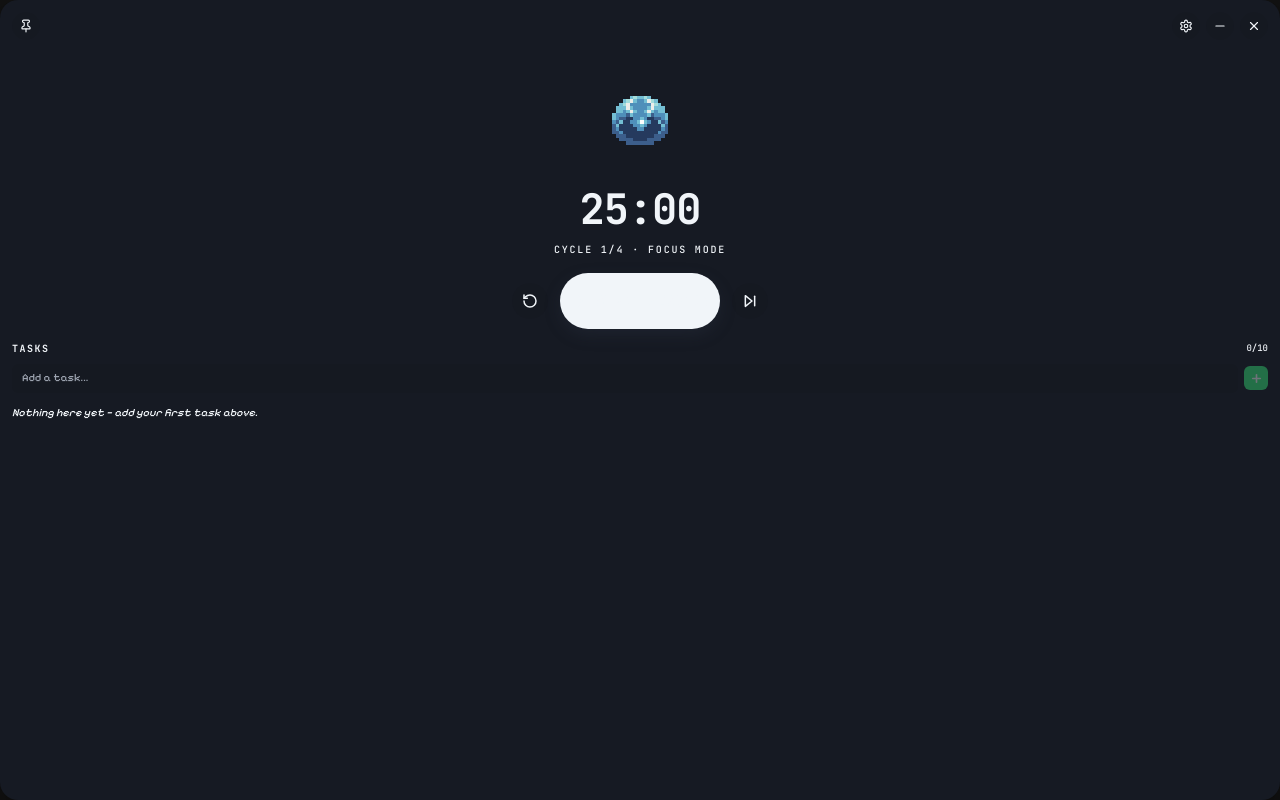
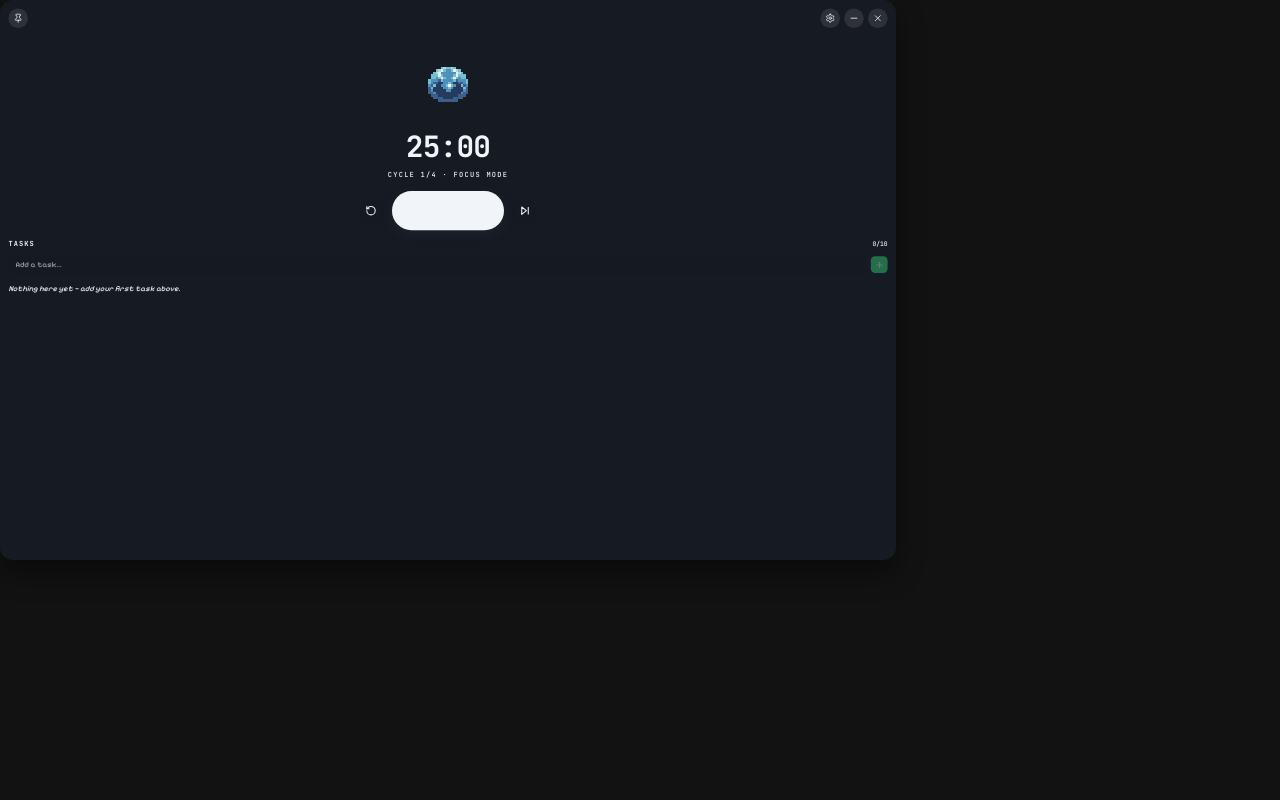
Before and after one commit to AlloEngel/slimy.doro, a React (Vite) app: page / in a window 1280 px wide. Built offline with nearby package versions, Linux system fonts and the light colour scheme; the HTML template or start-up script is replaced by a standard one.

Commit message:
Change: new scaling method

```diff
--- a/src/App.tsx
+++ b/src/App.tsx
@@ -1,4 +1,4 @@
-// src/App.tsx
+
 import { useEffect, useState } from "react";
 import { useAppStore } from "@/store/useAppStore";
 import { usePomodoroTicker } from "@/hooks/usePomodoroTicker";
@@ -34,6 +34,7 @@ export default function App() {
     const alpha = opacityToAlpha(settings.opacity);
 
     return (
+        <div className="app-scale">
             <div
                 className={`relative h-full w-full overflow-hidden rounded-cozy contrast-${contrastMode}`}
                 style={{
@@ -44,12 +45,15 @@ export default function App() {
                 }}
                 onMouseDown={handleDragStart}
             >
-            <TitleBarControls pinned={pinned} onTogglePin={togglePin} onOpenSettings={() => setSettingsOpen(true)} />
+                <TitleBarControls
+                    pinned={pinned}
+                    onTogglePin={togglePin}
+                    onOpenSettings={() => setSettingsOpen(true)}
+                />
 
                 {!settingsOpen && (
                     <div className="flex h-full w-full flex-col gap-3 px-3 pb-3 pt-10">
-                    {/*
-            When the To-Do list is hidden, this block becomes flex-1 +
+                        {/* When the To-Do list is hidden, this block becomes flex-1 +
                         justify-center so the slime/timer expand to fill the freed
                         vertical space instead of leaving a blank gap below them.
                         */}
@@ -61,13 +65,18 @@ export default function App() {
                             <SlimeStage />
                             <TimerDisplay />
                         </div>
+
                         {settings.showTodo && <TodoList />}
                     </div>
                 )}
 
                 {settingsOpen && (
-                <SettingsPanel onClose={() => setSettingsOpen(false)} onForceUnpin={() => void setPin(false)} />
+                    <SettingsPanel
+                        onClose={() => setSettingsOpen(false)}
+                        onForceUnpin={() => void setPin(false)}
+                    />
                 )}
+            </div>
         </div>
     );
 }
--- a/src/components/TitleBarControls.tsx
+++ b/src/components/TitleBarControls.tsx
@@ -1,7 +1,3 @@
-// Structurally unchanged — the overlap bug was actually caused by the
-// embedded content underneath colliding with these, not by this file.
-// App.tsx's new `pt-10` on the content wrapper is the real fix; this
-// file is included so the z-index/positioning contract is visible.
 import { type ReactNode } from "react";
 import { Minus, Pin, PinOff, Settings, X } from "lucide-react";
 import { closeApp, minimizeApp } from "@/lib/tauri";
@@ -31,7 +27,7 @@ function ControlButton({
             title={label}
             data-no-drag
             className={`flex h-7 w-7 items-center justify-center rounded-full transition active:scale-90 ${
-              active ? "bg-terracotta text-cream" : "bg-black/5 text-current hover:bg-black/10"
+                active ? "bg-terracotta text-[#0B1420]" : "bg-white/10 text-current hover:bg-white/15"
             }`}
         >
             {children}
--- a/src/index.css
+++ b/src/index.css
@@ -30,6 +30,15 @@ body,
   image-rendering: pixelated;
   image-rendering: -moz-crisp-edges;
   image-rendering: crisp-edges;
+}
+
+/* Components scaling now works based on app window size
+   */
+.app-scale {
+  width: 100%;
+  height: 100%;
+  transform: scale(0.7);
+  transform-origin: top left;
 }
 
 /* Both branches now assume a dark surface — "dark" mode uses the
```
Also changed, not shown: 2 other files (tests, documents, lock files or other folders). Lines whose indentation alone changed are shown as unchanged.
